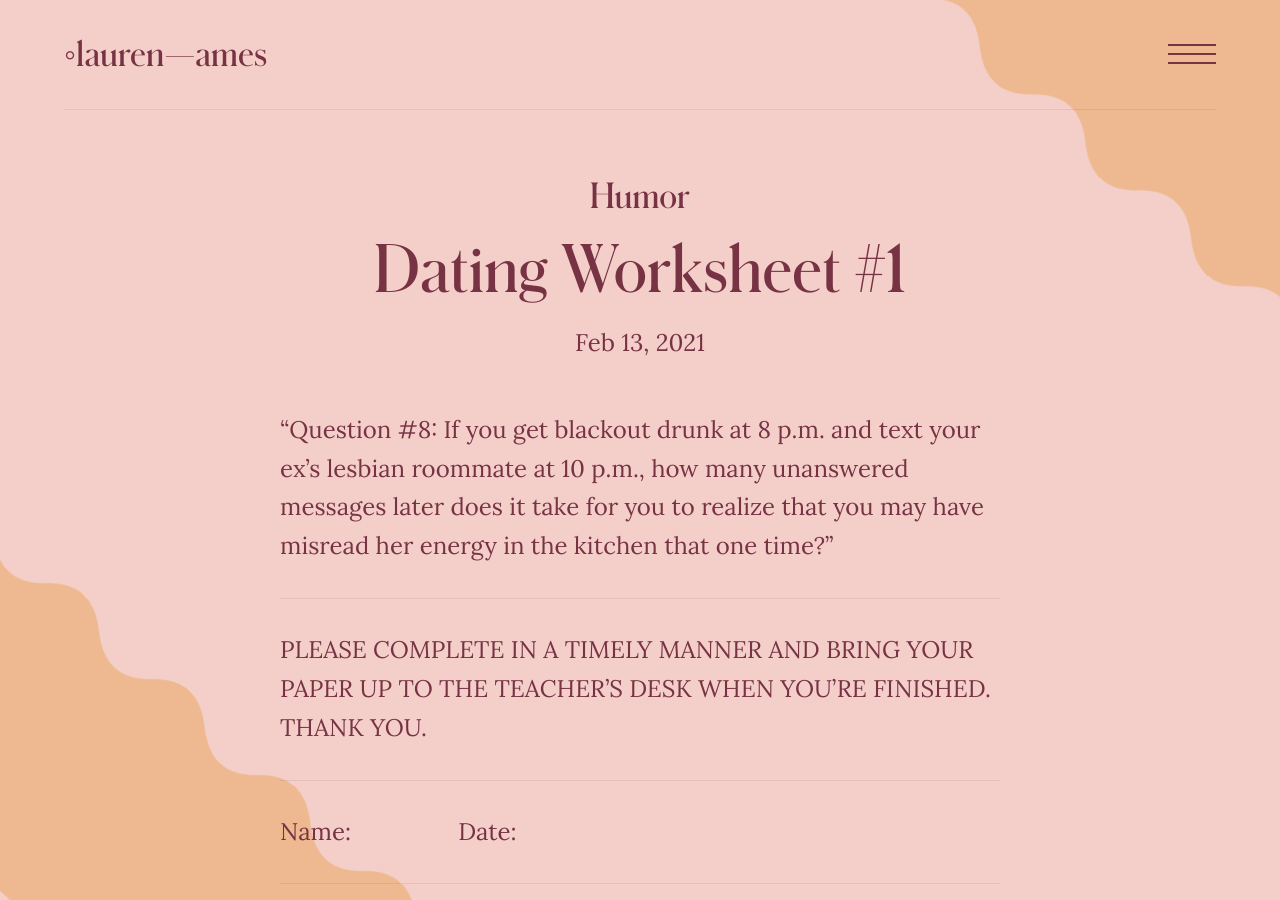
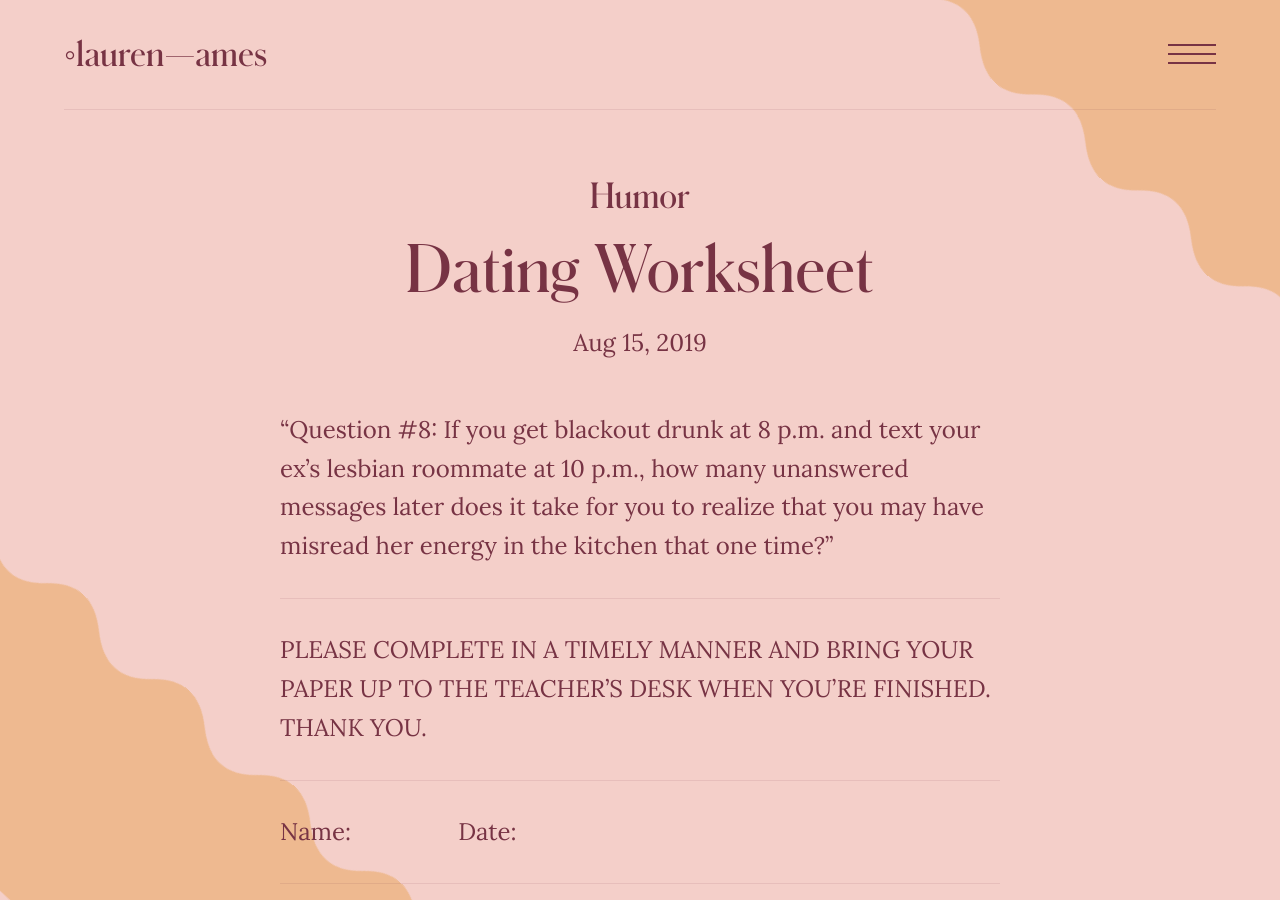
Before and after one commit to smittenn/laa-blog, a Jekyll site: the page built from _posts/2019-08-15-dating-worksheet-number-1.markdown, in a window 1280 px wide and 900 px high. Built offline with Jekyll 4.4.1, drawn with Linux system fonts in a browser that asks for light colours; our own code applies the rules of GitHub Pages for plain Markdown files.

Commit message:
Updated Dating Worksheet Number 1 and 1 other file

```diff
--- a/_posts/2021-02-13-dating-worksheet-number-1.markdown
+++ b/_posts/2019-08-15-dating-worksheet-number-1.markdown
@@ -1,6 +1,6 @@
 ---
-title: 'Dating Worksheet #1'
-date: 2021-02-13 21:01:00 Z
+title: Dating Worksheet
+date: 2019-08-15 16:01:00 -04:00
 categories:
 - Humor
 ---
```
